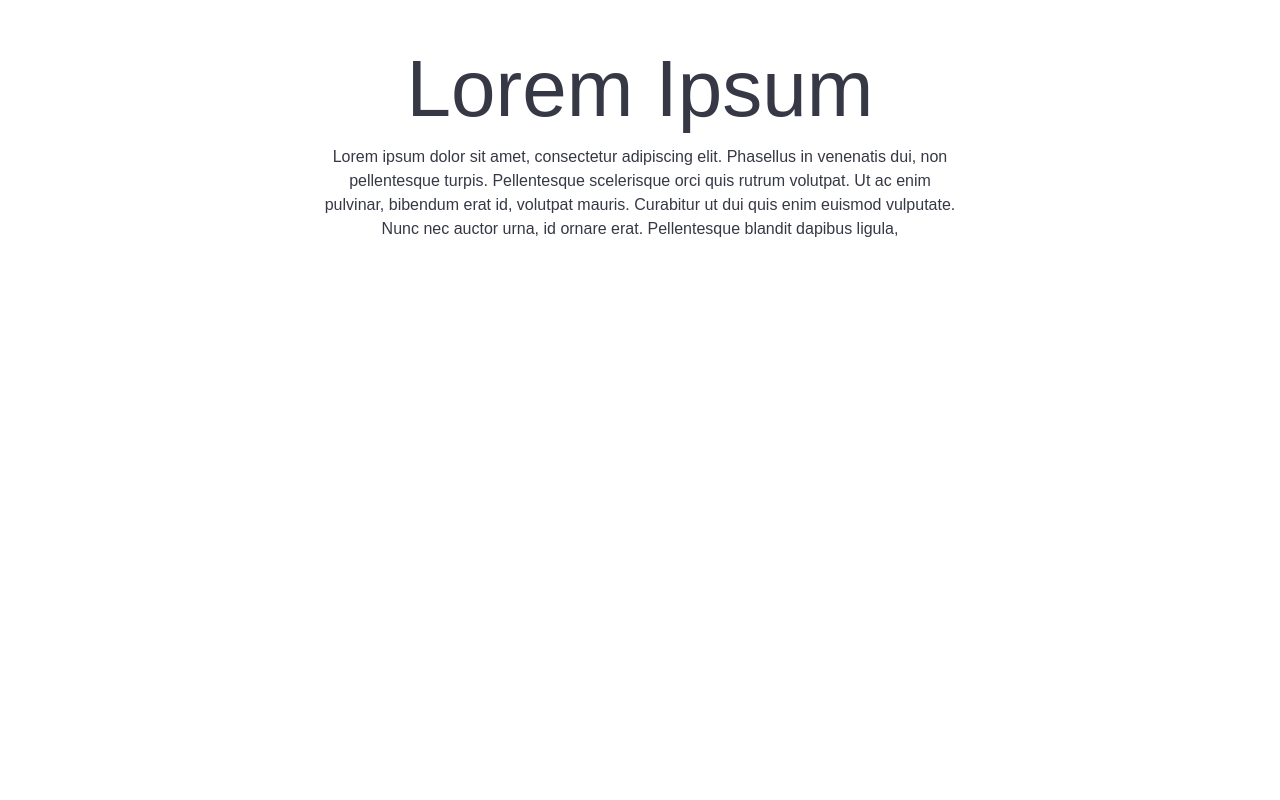
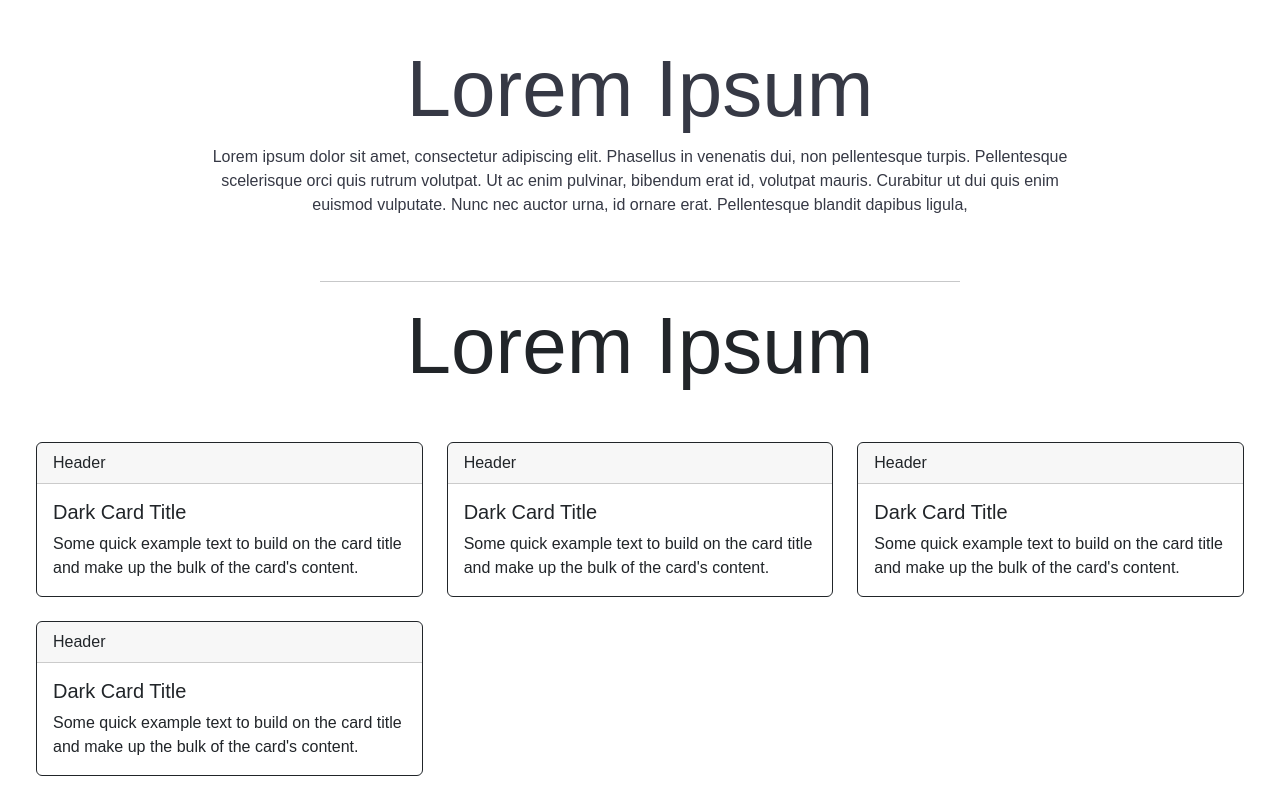
Before and after one commit to Ziad-Iteam/-Quality-Circle, a React (Create React App) app: page / in a window 1280 px wide. Shown: the part 828-1628 px from the top of the page. Before the commit the page ends 1133 px from the top, so only its background shows below. Built offline with nearby package versions, Linux system fonts and the light colour scheme.

Commit message:
create the services component

```diff
--- a/src/App.tsx
+++ b/src/App.tsx
@@ -2,6 +2,7 @@ import React from "react";
 import "./App.css";
 import { HomeSection } from "./components/HomeSection";
 import { MainNav } from "./components/MainNav";
+import { ServicesSection } from "./components/ServicesSection";
 import { WhoWeAreSection } from "./components/WhoWeAreSection";
 
 function App() {
@@ -10,6 +11,8 @@ function App() {
       <MainNav />
       <HomeSection />
       <WhoWeAreSection/>
+      <hr className="w-50 mx-auto"/>
+      <ServicesSection/>
     </div>
   );
 }
--- a/src/components/HomeSection.tsx
+++ b/src/components/HomeSection.tsx
@@ -12,7 +12,7 @@ const StyledImage = styled.img`
   z-index: -10;
 `;
 const StyledDiv = styled.div`
-  width: 50vw;
+  width: 70vw;
   height: calc(100vh - 80px);
   display: flex;
   align-items: center;
--- /dev/null
+++ b/src/components/ServicesSection.tsx
@@ -0,0 +1,28 @@
+import Card from 'react-bootstrap/Card';
+import Col from 'react-bootstrap/Col';
+import Row from 'react-bootstrap/Row';
+import { useTranslation } from "react-i18next";
+
+export const ServicesSection = () => {
+    const { t } = useTranslation();
+  return (
+    <>
+    <h1 className="display-1 text-center">{t("ServicesSection.h1")}</h1>
+    <Row xs={1} md={2} lg={3} className="g-4 m-4">
+    {Array.from({ length: 4 }).map((_, idx) => (
+      <Col>
+       <Card border="dark">
+        <Card.Header>Header</Card.Header>
+        <Card.Body>
+          <Card.Title>Dark Card Title</Card.Title>
+          <Card.Text>
+            Some quick example text to build on the card title and make up the
+            bulk of the card's content.
+          </Card.Text>
+        </Card.Body>
+      </Card>
+      </Col>
+    ))}
+  </Row></>
+  );
+};
--- a/src/components/WhoWeAreSection.tsx
+++ b/src/components/WhoWeAreSection.tsx
@@ -3,7 +3,7 @@ import { useTranslation } from "react-i18next";
 import styled from "styled-components";
 
 const StyledDiv = styled.div`
-  width: 50vw;
+  width: 70vw;
   display: flex;
   align-items: center;
   justify-content: center;
--- a/src/i18n.js
+++ b/src/i18n.js
@@ -40,6 +40,9 @@ i18n
             mauris. Curabitur ut dui quis enim euismod vulputate. Nunc nec auctor
             urna, id ornare erat. Pellentesque blandit dapibus ligula,`,
           },
+          ServicesSection: {
+            h1: "Lorem Ipsum",
+          },
         },
       },
       ar: {
@@ -77,6 +80,9 @@ i18n
 
             كيو أوفيسيا ديسيريونتموليت انيم أيدي ايست لابوريوم.`,
           },
+          ServicesSection: {
+            h1: "لوريم ايبسوم",
+          },
         },
       },
     },
```
Also changed, not shown: src/components/MainNav.tsx (+23 -7 lines).
